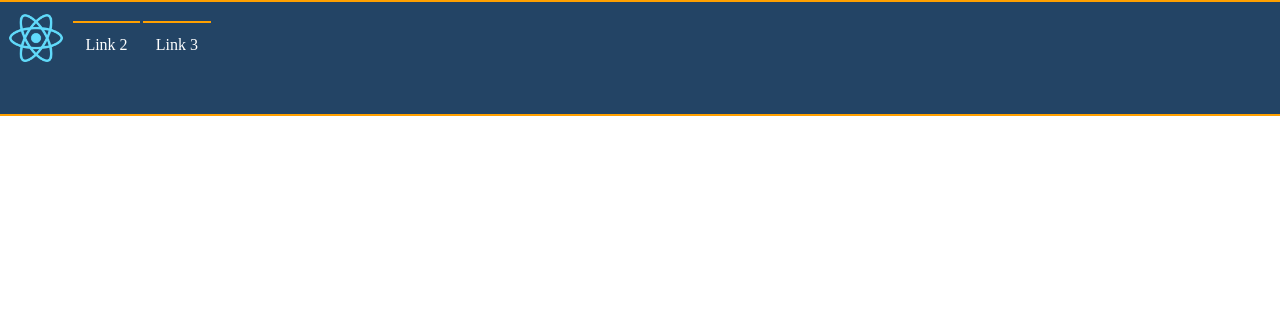
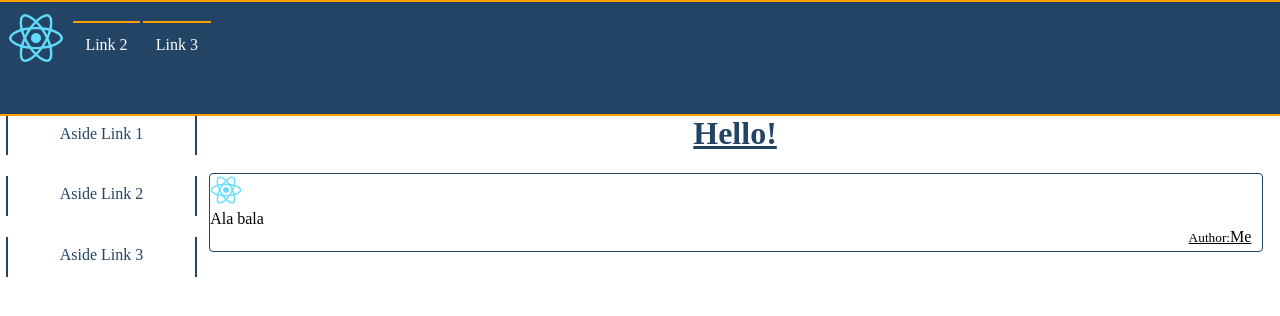
Before and after one commit to AngelBWD/ReactJS, a React (Create React App) app in the folder origamy/: page / in a window 1280 px wide. Shown: the top 316 px of the page. Built offline with nearby package versions, Linux system fonts and the light colour scheme.

Commit message:
Add files via upload

```diff
--- a/origamy/src/App/App.js
+++ b/origamy/src/App/App.js
@@ -1,6 +1,9 @@
 import React from 'react';
 import './App.css';
 import Navigation from '../Navigation/Navigation'
+import Aside from '../Aside/Aside'
+import Posts from '../Posts/Posts'
+import Main from './Main/Main'
 
 function App() {
   return (
@@ -8,7 +11,10 @@ function App() {
     <div className="App">
       <Navigation/>
       <div className='Container'>
-
+        <Aside />
+        <Main title='Hello!'>
+          <Posts />
+        </Main>
       </div>
     </div>
   );
--- /dev/null
+++ b/origamy/src/App/Main/Main.css
@@ -0,0 +1,14 @@
+.Main {
+    display: inline-block;
+    width: 83%;
+    height: auto;
+    /* border:1px solid blue; */
+    margin-bottom: 5%;
+}
+
+h1 {
+    text-align: center;
+    color: #234465;
+    text-decoration: underline;
+    margin-bottom: 2%;
+}
--- /dev/null
+++ b/origamy/src/App/Main/Main.jsx
@@ -0,0 +1,14 @@
+import React from 'react';
+import './Main.css';
+
+function Main({children, title}) {
+  return (
+
+    <div className="Main">
+      <h1>{title}</h1>
+      {children}
+    </div>
+  );
+}
+
+export default Main;
--- /dev/null
+++ b/origamy/src/Aside/Aside.css
@@ -0,0 +1,9 @@
+
+.Aside {
+    display: inline-block;
+    width: 15%;
+    margin-right: 1%;
+    height: 89.5vh;
+    /* border:1px solid red; */
+    vertical-align: top;
+}
--- /dev/null
+++ b/origamy/src/Aside/Aside.jsx
@@ -0,0 +1,19 @@
+import React from 'react'
+import './Aside.css'
+import Link from '../shared/Link/Link'
+
+
+function Aside() {
+    return (
+        <aside className='Aside'>
+            <ul>
+                <Link url='#'>Aside Link 1</Link>
+                <Link url='#'>Aside Link 2</Link>
+                <Link url='#'>Aside Link 3</Link>
+
+            </ul>
+        </aside>
+    )
+}
+
+export default Aside
--- /dev/null
+++ b/origamy/src/Posts/Post/Post.css
@@ -0,0 +1,38 @@
+.Post {
+    width: 100%;
+    height: auto;
+    border: 1px solid #234465;
+    margin-bottom: 3%;
+    border-radius: 4px;
+}
+
+.description {
+    word-wrap: break-word;
+    padding: 0.5%;
+    font-style: italic;
+    /* border:1px solid blue; */
+    margin-bottom: 0.5%;
+    width: 95%;
+    display: inline-block;
+    vertical-align: top;
+    ;
+}
+
+.Post div {
+    /* border:1px solid red; */
+    height: auto;
+    text-align: right;
+    margin-bottom: 0.5%;
+}
+
+.Post div span {
+    text-decoration: underline;
+    text-align: right;
+    /* border:1px solid green; */
+    padding-right: 1%;
+}
+
+.Post img {
+    width: 32px;
+    height: 32px;
+}
--- /dev/null
+++ b/origamy/src/Posts/Post/Post.jsx
@@ -0,0 +1,20 @@
+import React from 'react'
+import './Post.css'
+
+
+function Post( {imageUrl, imageAlt, children, author }) {
+    return (
+        <div className='Post'>
+            <img src={imageUrl} alt={imageAlt}/>
+            <p>{children}</p>
+            <div>
+                <span>
+                    <small>Author:</small>
+                    {author}
+                </span>
+            </div>
+        </div>
+    )
+}
+
+export default Post
--- /dev/null
+++ b/origamy/src/Posts/Posts.css
@@ -0,0 +1,5 @@
+.Posts {
+    width: 100%;
+    /* border:1px solid red; */
+    height: 45vh;
+}
--- /dev/null
+++ b/origamy/src/Posts/Posts.jsx
@@ -0,0 +1,14 @@
+import React from 'react'
+import './Posts.css'
+import Post from './Post/Post'
+
+
+function Posts() {
+    return (
+        <div className='Posts'>
+            <Post imageUrl='logo192.png' imageAlt='alt' author='Me'>Ala bala </Post>
+        </div>
+    )
+}
+
+export default Posts
```
